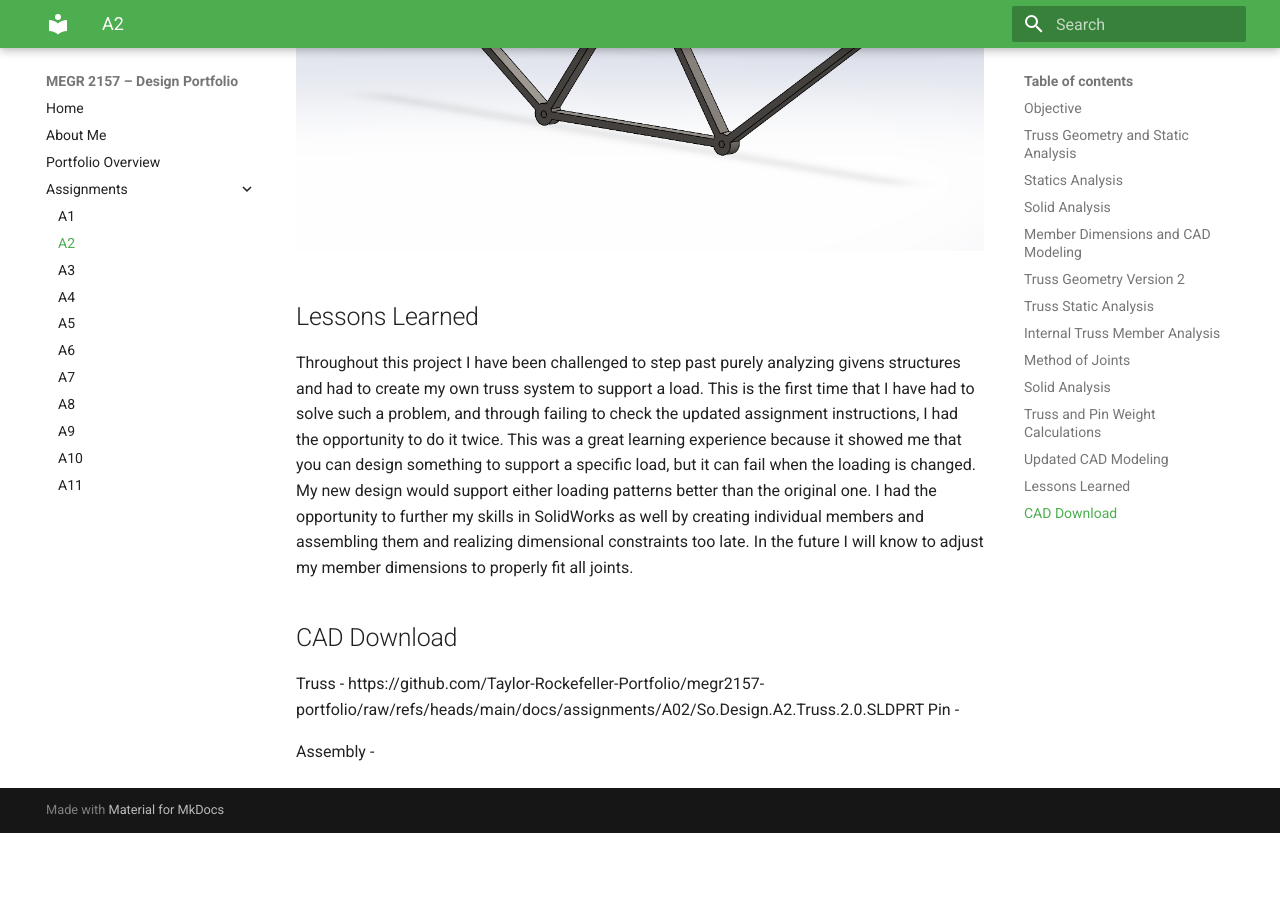
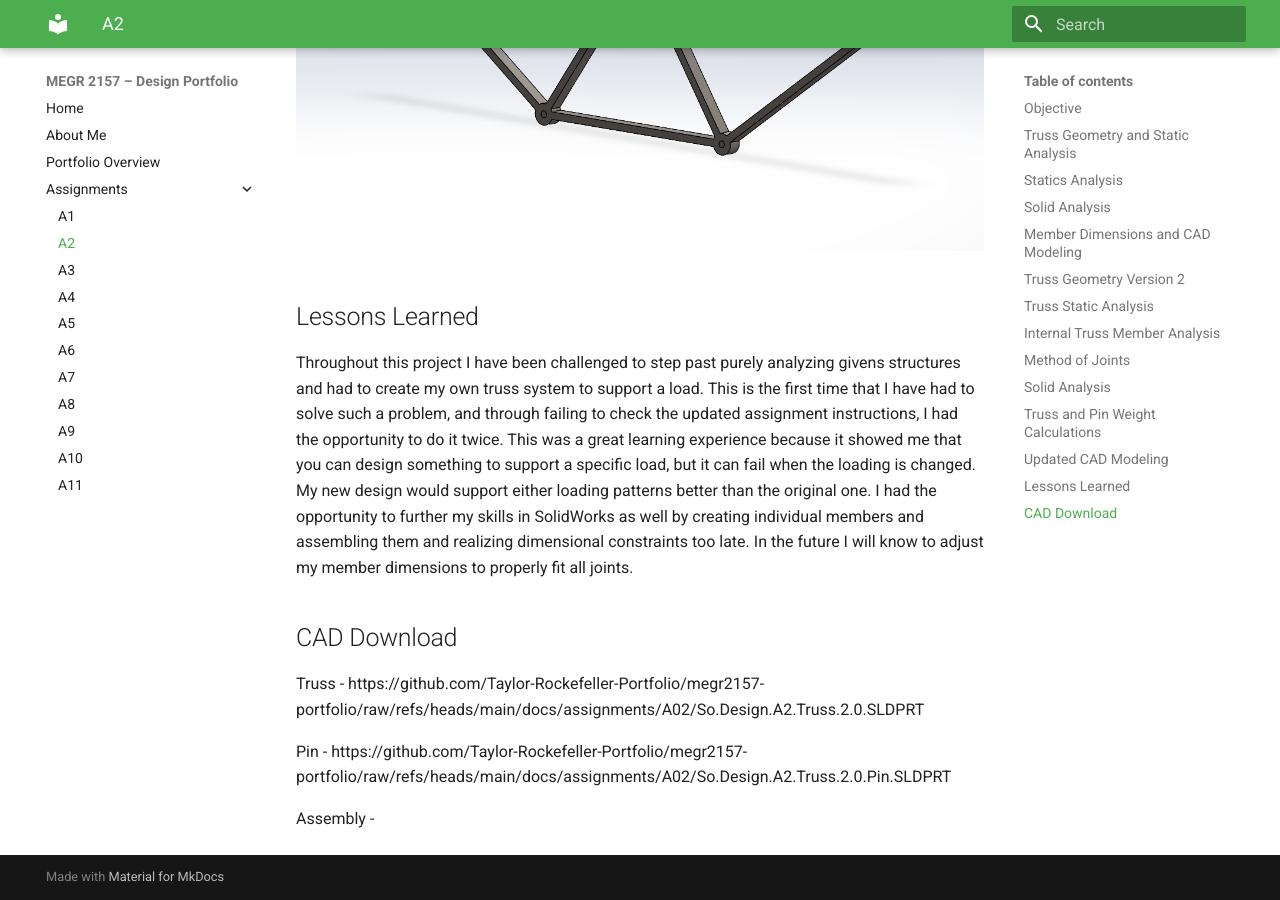
Before and after one commit to Taylor-Rockefeller-Portfolio/megr2157-portfolio, an MkDocs documentation site: the page built from docs/assignments/A02/index.md, in a window 1280 px wide and 900 px high, scrolled down 19505 px. Built offline with MkDocs 1.6.1 and Material for MkDocs 9.7.7, drawn with Linux system fonts in a browser that asks for light colours; before the commit the page ends 20338 px from its top, so only the background shows below that; part of the change alters nothing that is shown.

Commit message:
Update index.md

```diff
--- a/docs/assignments/A02/index.md
+++ b/docs/assignments/A02/index.md
@@ -117,6 +117,8 @@ Throughout this project I have been challenged to step past purely analyzing giv
 
 Truss -
 https://github.com/Taylor-Rockefeller-Portfolio/megr2157-portfolio/raw/refs/heads/main/docs/assignments/A02/So.Design.A2.Truss.2.0.SLDPRT
+
 Pin -
+https://github.com/Taylor-Rockefeller-Portfolio/megr2157-portfolio/raw/refs/heads/main/docs/assignments/A02/So.Design.A2.Truss.2.0.Pin.SLDPRT
 
 Assembly -
```
